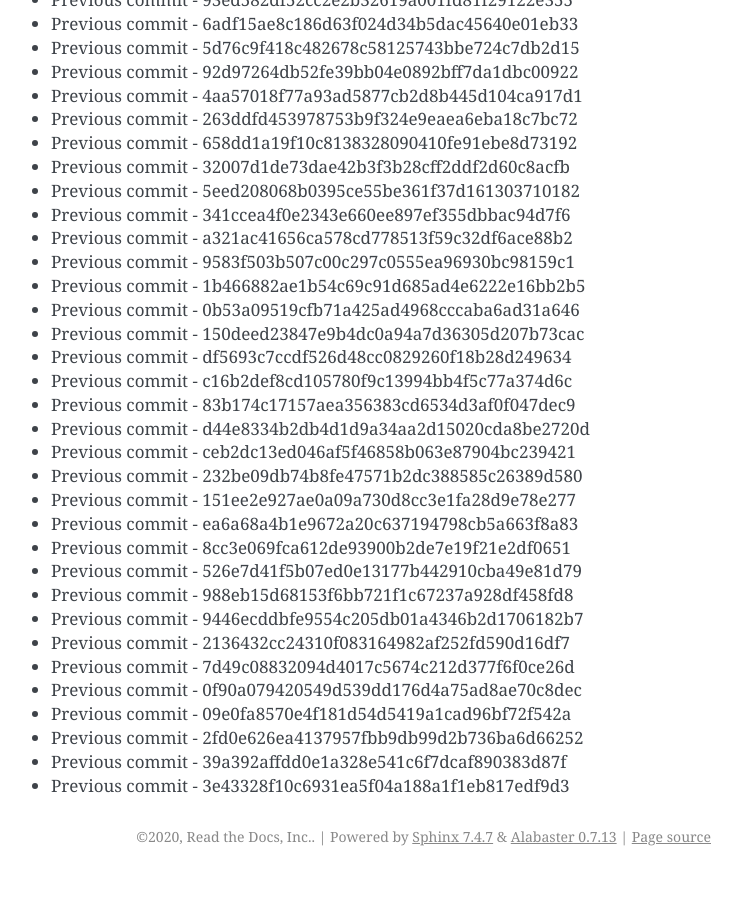
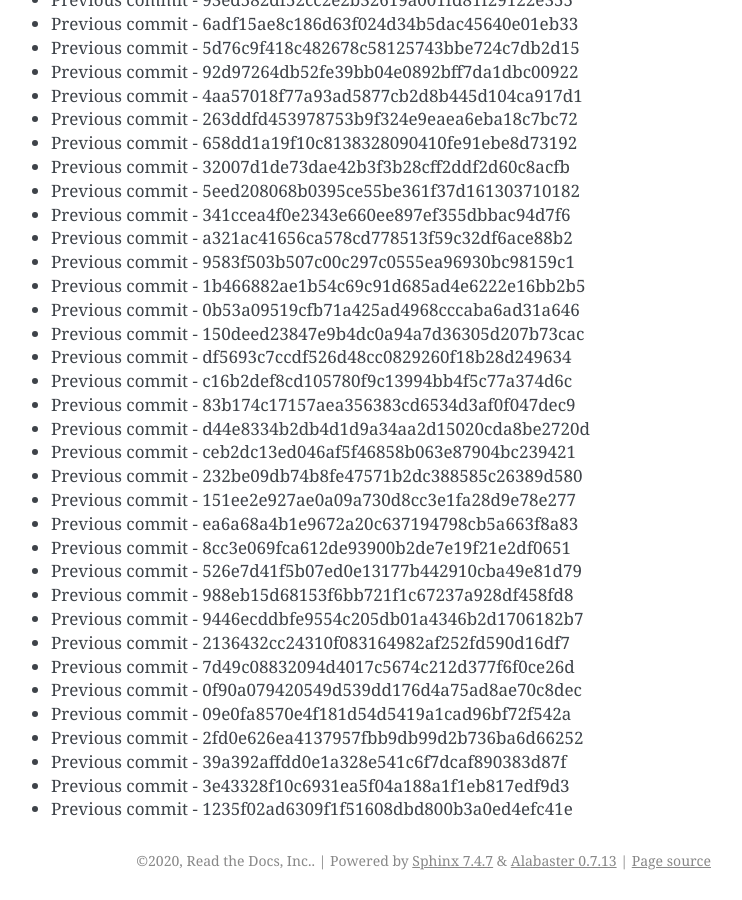
Before and after one commit to readthedocs/rtd-git-stresstest, a Sphinx documentation site: the page built from docs/updates.rst, in a window 1280 px wide and 900 px high, scrolled down 23405 px. Shown: the whole window, without its empty margins (399-1141 px from the left). Built offline with Sphinx 7.4.7, drawn with Linux system fonts in a browser that asks for light colours; before the commit the page ends 24281 px from its top, so only the background shows below that.

Commit message:
Generating commit from previous: 1235f02ad6309f1f51608dbd800b3a0ed4efc41e

```diff
--- a/docs/updates.rst
+++ b/docs/updates.rst
@@ -1015,3 +1015,4 @@ It can be tested for any performance characteristics.
 * Previous commit - 2fd0e626ea4137957fbb9db99d2b736ba6d66252
 * Previous commit - 39a392affdd0e1a328e541c6f7dcaf890383d87f
 * Previous commit - 3e43328f10c6931ea5f04a188a1f1eb817edf9d3
+* Previous commit - 1235f02ad6309f1f51608dbd800b3a0ed4efc41e
```
